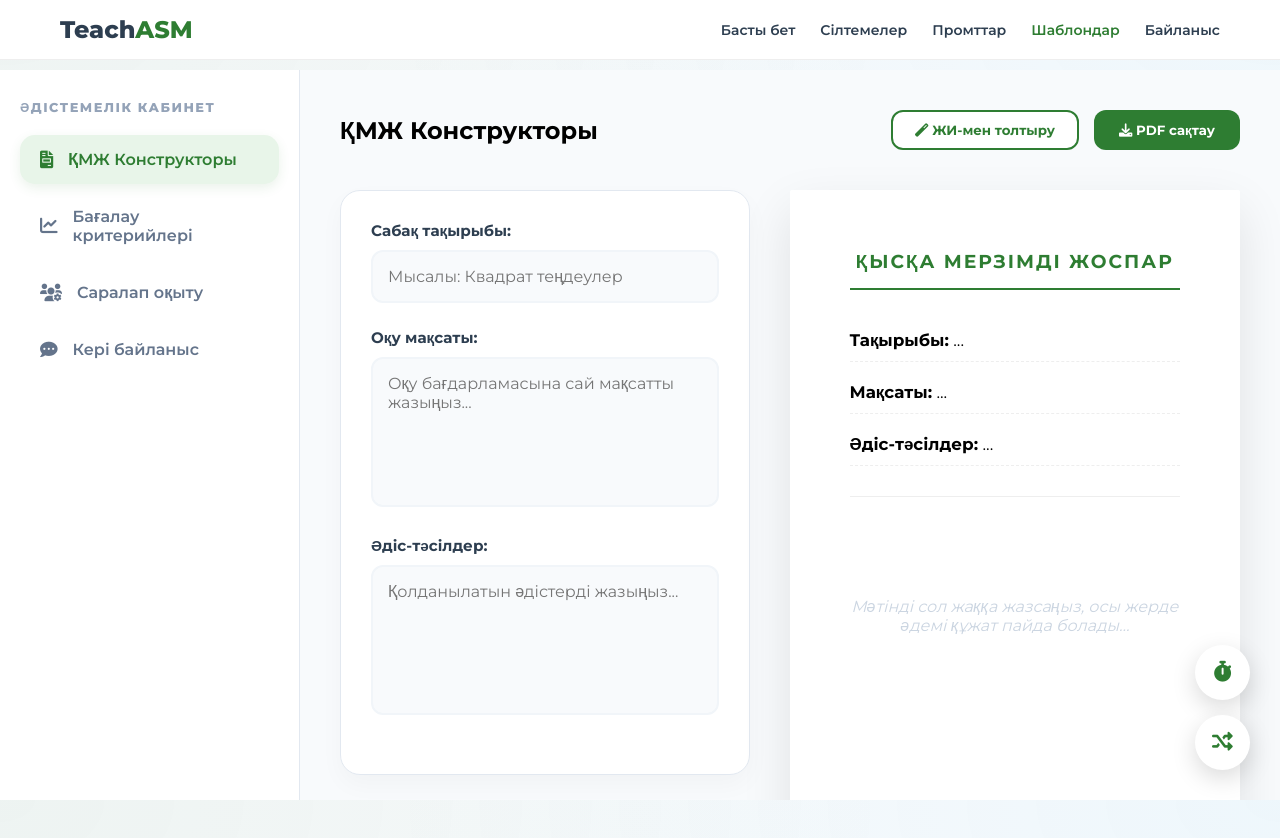
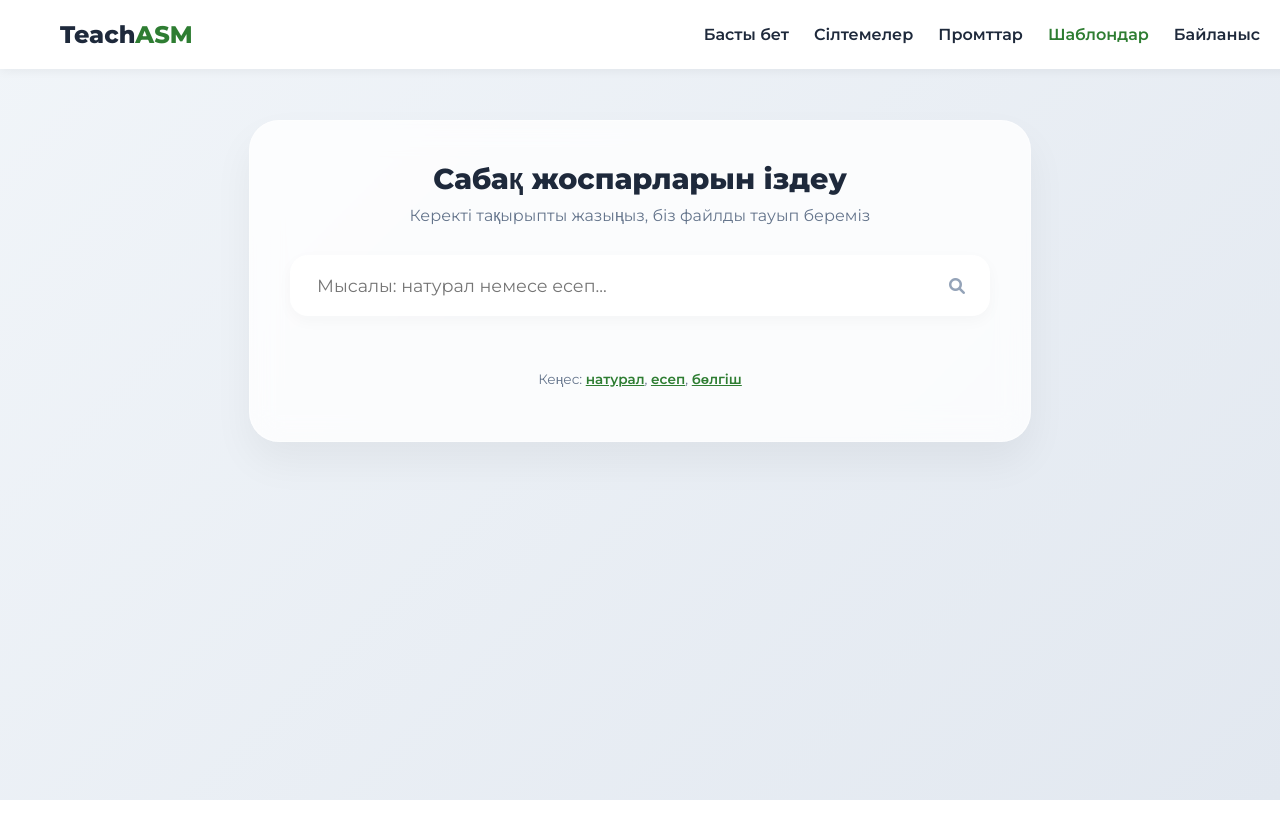
Before and after one commit to Nikoray55/TeachASM, a plain HTML site: page templates.html in a window 1280 px wide. After the commit the page ends 800 px from the top, so only its background shows below. Drawn offline with Linux system fonts and the light colour scheme.

Commit message:
Add files via upload

```diff
--- a/templates.html
+++ b/templates.html
@@ -3,11 +3,167 @@
 <head>
     <meta charset="UTF-8">
     <meta name="viewport" content="width=device-width, initial-scale=1.0">
-    <title>TeachASM - Шаблондар</title>
+    <title>TeachASM - Сабақ жоспарлары</title>
     <link href="https://fonts.googleapis.com/css2?family=Montserrat:wght@400;600;700;800&display=swap" rel="stylesheet">
     <link rel="stylesheet" href="https://cdnjs.cloudflare.com/ajax/libs/font-awesome/6.0.0/css/all.min.css">
-    <link rel="stylesheet" href="style.css">
-    <script src="https://cdnjs.cloudflare.com/ajax/libs/html2pdf.js/0.10.1/html2pdf.bundle.min.js"></script>
+    <style>
+        :root {
+            --primary-color: #2e7d32;
+            --secondary-color: #f1f5f9;
+            --text-main: #1e293b;
+            --text-muted: #64748b;
+            --glass-bg: rgba(255, 255, 255, 0.8);
+            --glass-border: rgba(255, 255, 255, 0.4);
+        }
+
+        body {
+            margin: 0;
+            font-family: 'Montserrat', sans-serif;
+            background: linear-gradient(135deg, #f1f5f9 0%, #e2e8f0 100%);
+            min-height: 100vh;
+        }
+
+        /* Navbar стилі */
+        .navbar {
+            background: white;
+            padding: 20px;
+            box-shadow: 0 2px 10px rgba(0,0,0,0.05);
+            position: fixed;
+            width: 100%;
+            top: 0;
+            z-index: 1000;
+        }
+        .nav-flex {
+            max-width: 1200px;
+            margin: 0 auto;
+            display: flex;
+            justify-content: space-between;
+            align-items: center;
+        }
+        .logo { font-size: 1.5rem; font-weight: 800; color: var(--text-main); }
+        .logo span { color: var(--primary-color); }
+        .nav-links { list-style: none; display: flex; gap: 25px; margin: 0; }
+        .nav-links a { text-decoration: none; color: var(--text-main); font-weight: 600; transition: 0.3s; }
+        .nav-links a:hover, .nav-links a.active { color: var(--primary-color); }
+
+        /* Негізгі Контент */
+        .template-section {
+            padding: 120px 20px 60px;
+            display: flex;
+            justify-content: center;
+        }
+
+        .glass-card {
+            max-width: 700px;
+            width: 100%;
+            background: var(--glass-bg);
+            backdrop-filter: blur(15px);
+            border: 1px solid var(--glass-border);
+            padding: 40px;
+            border-radius: 30px;
+            box-shadow: 0 20px 40px rgba(0,0,0,0.05);
+            text-align: center;
+            animation: fadeIn 0.8s ease-out;
+        }
+
+        @keyframes fadeIn {
+            from { opacity: 0; transform: translateY(20px); }
+            to { opacity: 1; transform: translateY(0); }
+        }
+
+        /* Іздеу аймағы */
+        .search-wrapper {
+            position: relative;
+            margin: 30px 0;
+        }
+
+        .custom-input {
+            width: 100%;
+            padding: 18px 25px;
+            padding-right: 60px;
+            border-radius: 18px;
+            border: 2px solid transparent;
+            background: white;
+            font-family: 'Montserrat';
+            font-size: 1.1rem;
+            box-shadow: 0 5px 15px rgba(0,0,0,0.03);
+            transition: all 0.3s ease;
+            box-sizing: border-box;
+        }
+
+        .custom-input:focus {
+            border-color: var(--primary-color);
+            box-shadow: 0 10px 20px rgba(46, 125, 50, 0.1);
+            outline: none;
+        }
+
+        .search-icon {
+            position: absolute;
+            right: 25px;
+            top: 50%;
+            transform: translateY(-50%);
+            color: #94a3b8;
+            transition: 0.3s;
+        }
+
+        /* Нәтижелер тізімі */
+        .results-container {
+            display: flex;
+            flex-direction: column;
+            gap: 12px;
+            margin-top: 20px;
+            text-align: left;
+        }
+
+        .result-item {
+            background: white;
+            padding: 15px 20px;
+            border-radius: 15px;
+            text-decoration: none;
+            color: var(--text-main);
+            font-weight: 600;
+            border: 1px solid #e2e8f0;
+            display: flex;
+            justify-content: space-between;
+            align-items: center;
+            transition: 0.3s;
+            animation: slideUp 0.4s ease-out forwards;
+        }
+
+        @keyframes slideUp {
+            from { opacity: 0; transform: translateY(10px); }
+            to { opacity: 1; transform: translateY(0); }
+        }
+
+        .result-item:hover {
+            border-color: var(--primary-color);
+            background: #f0fdf4;
+            transform: translateX(5px);
+        }
+
+        .result-item i.fa-file-pdf { color: #ef4444; margin-right: 10px; }
+        .result-item i.fa-download { color: var(--primary-color); opacity: 0.7; }
+
+        .status-badge {
+            font-size: 0.95rem;
+            font-weight: 700;
+            margin-bottom: 15px;
+            color: var(--primary-color);
+        }
+
+        .hint-text {
+            margin-top: 25px;
+            font-size: 0.85rem;
+            color: var(--text-muted);
+        }
+
+        .hint-text span {
+            text-decoration: underline;
+            cursor: pointer;
+            color: var(--primary-color);
+            font-weight: 600;
+        }
+    </style>
 </head>
 <body>
 
@@ -24,133 +180,100 @@
     </div>
 </nav>
 
-<div class="dashboard-wrapper">
-    <aside class="side-menu">
-        <div class="menu-label">Әдістемелік кабинет</div>
-        <ul class="template-nav">
-            <li class="nav-item active" onclick="loadTemplate('kmj', this)">
-                <i class="fas fa-file-invoice"></i> ҚМЖ Конструкторы
-            </li>
-            <li class="nav-item" onclick="loadTemplate('eval', this)">
-                <i class="fas fa-chart-line"></i> Бағалау критерийлері
-            </li>
-            <li class="nav-item" onclick="loadTemplate('differentiation', this)">
-                <i class="fas fa-users-cog"></i> Саралап оқыту
-            </li>
-            <li class="nav-item" onclick="loadTemplate('feedback', this)">
-                <i class="fas fa-comment-dots"></i> Кері байланыс
-            </li>
-        </ul>
-    </aside>
+<section class="template-section">
+    <div class="glass-card">
+        <h2 style="color: var(--text-main); font-size: 1.8rem; font-weight: 800; margin: 0;">Сабақ жоспарларын іздеу</h2>
+        <p style="color: var(--text-muted); margin-top: 10px;">Керекті тақырыпты жазыңыз, біз файлды тауып береміз</p>
 
-    <main class="main-workspace">
-        <header class="workspace-header">
-            <h2 id="template-title">ҚМЖ Конструкторы</h2>
-            <div class="workspace-actions">
-                <button class="btn-outline" onclick="fillWithAI()">
-                    <i class="fas fa-magic"></i> ЖИ-мен толтыру
-                </button>
-                <button class="btn-success" onclick="saveAsPDF()">
-                    <i class="fas fa-download"></i> PDF сақтау
-                </button>
-            </div>
-        </header>
-
-        <section class="editor-container">
-            <div class="form-panel">
-                <div class="input-field">
-                    <label for="topic">Сабақ тақырыбы:</label>
-                    <input type="text" id="topic" placeholder="Мысалы: Квадрат теңдеулер" oninput="updatePreview()">
-                </div>
-                <div class="input-field">
-                    <label for="goal">Оқу мақсаты:</label>
-                    <textarea id="goal" placeholder="Оқу бағдарламасына сай мақсатты жазыңыз..." oninput="updatePreview()"></textarea>
-                </div>
-                <div class="input-field">
-                    <label for="method">Әдіс-тәсілдер:</label>
-                    <textarea id="method" placeholder="Қолданылатын әдістерді жазыңыз..." oninput="updatePreview()"></textarea>
-                </div>
-            </div>
-
-            <div class="document-preview">
-                <div class="page-a4" id="document-to-print">
-                    <div class="a4-content">
-                        <h3 class="preview-header" id="a4-header">Қысқа мерзімді жоспар</h3>
-                        <div class="doc-body">
-                            <p><strong>Тақырыбы:</strong> <span id="view-topic">...</span></p>
-                            <p><strong>Мақсаты:</strong> <span id="view-goal">...</span></p>
-                            <p><strong>Әдіс-тәсілдер:</strong> <span id="view-method">...</span></p>
-                        </div>
-                        <hr>
-                        <div class="preview-placeholder">Мәтінді сол жаққа жазсаңыз, осы жерде әдемі құжат пайда болады...</div>
-                    </div>
-                </div>
-            </div>
-        </section>
-    </main>
-
-    <div class="floating-tools">
-        <div class="tool-circle" title="Таймер" onclick="toggleTimer()">
-            <i class="fas fa-stopwatch"></i>
-        </div>
-        <div class="tool-circle" title="Оқушы таңдау" onclick="openRandomizer()">
-            <i class="fas fa-random"></i>
-        </div>
-    </div>
-</div>
-<div id="timer-modal" class="modal">
-    <div class="timer-card">
-        <span class="close-modal" onclick="closeTimer()">&times;</span>
-
-        <div class="timer-header">
-            <div class="icon-circle">
-                <i class="fas fa-stopwatch"></i>
-            </div>
-            <h3>Сабақ таймері</h3>
+        <div class="search-wrapper">
+            <input type="text" id="topic-input" class="custom-input"
+                   placeholder="Мысалы: натурал немесе есеп..."
+                   oninput="smartSearch()">
+            <i class="fas fa-search search-icon" id="search-icon"></i>
         </div>
 
-        <div class="timer-display">
-            <svg class="progress-ring" width="120" height="120">
-                <circle class="progress-ring__circle" stroke="#e2e8f0" stroke-width="8" fill="transparent" r="52" cx="60" cy="60"/>
-                <circle id="timer-progress" class="progress-ring__circle" stroke="#2e7d32" stroke-width="8" stroke-linecap="round" fill="transparent" r="52" cx="60" cy="60" style="stroke-dasharray: 326.7; stroke-dashoffset: 326.7;"/>
-            </svg>
-            <div id="time-left">05:00</div>
-        </div>
+        <div id="status-msg" class="status-badge"></div>
 
-        <div class="timer-controls">
-            <button class="btn-timer start" onclick="startCountdown()">Бастау</button>
-            <button class="btn-timer reset" onclick="resetTimer()">Нөлдеу</button>
-        </div>
+        <div id="results-list" class="results-container"></div>
+
+        <p class="hint-text">
+            Кеңес: <b><span onclick="setTopic('натурал')">натурал</span></b>,
+            <b><span onclick="setTopic('есеп')">есеп</span></b>,
+            <b><span onclick="setTopic('бөлгіш')">бөлгіш</span></b>
+        </p>
     </div>
-</div>
-<div id="randomizer-modal" class="modal">
-    <div class="randomizer-card">
-        <span class="close-modal" onclick="closeRandomizer()">&times;</span>
+</section>
 
-        <div class="randomizer-header">
-            <div class="icon-circle">
-                <i class="fas fa-users"></i>
-            </div>
-            <h3>Кім жауап береді?</h3>
-            <p>Оқушылар тізімін әр жолға бөлек жазыңыз</p>
-        </div>
+<script>
+    // Барлық файлдар базасы (Толық тізім)
+    const fileDatabase = [
+        "Бөлінгіштіктің  негізгі  қасиеті.pdf",
+        "Дәреже.pdf",
+        "Ең  кіші  ортақ  еселік.pdf",
+        "Ең  үлкен  ортақ  бөлгіш.pdf",
+        "ЕҮОБ пен ЕКОЕ табуға есептер  шығару.pdf",
+        "Жай  бөлшектің  негізгі  қасиеті.pdf",
+        "Кесінді.pdf",
+        "Координаталық сәуле.pdf",
+        "Мәтінді есептерді  теңдеудің  көмегімен  шығару.pdf",
+        "Натурал сандарды азайту.pdf",
+        "Натурал сандарды жазу.pdf",
+        "Натурал сандарды қосу.pdf",
+        "Натурал сандарды салыстыру.pdf",
+        "Натурал сандарды 2,5, 10-ға  бөлінгіштік  белгілері.pdf",
+        "Натурал сандарды 3,9 -ға  бөлінгіштік  белгілері.pdf",
+        "Натурал сандарды жай  көбейткіштерге  жіктеу.pdf",
+        "Натурал сандарды қөбейту және бөлу.pdf",
+        "Натурал сандарды бөлгіші  және  еселігі.pdf",
+        "Өрнектерді ықшамдау.pdf",
+        "Есеп шығару.pdf"
+    ];
 
-        <div class="randomizer-body">
-            <textarea id="student-list" placeholder="Мысалы:&#10;Асқар&#10;Айгерім&#10;Берік"></textarea>
+    function smartSearch() {
+        const input = document.getElementById('topic-input').value.trim().toLowerCase();
+        const resultsArea = document.getElementById('results-list');
+        const status = document.getElementById('status-msg');
+        const icon = document.getElementById('search-icon');
 
-            <div id="display-name" class="name-display-area">
-                <span>Дайынсыз ба?</span>
-            </div>
-        </div>
+        resultsArea.innerHTML = ""; // Ескі нәтижелерді өшіру
 
-        <div class="randomizer-footer">
-            <button class="btn-primary-action" onclick="pickStudent()">
-                <i class="fas fa-play"></i> Таңдау
-            </button>
-        </div>
-    </div>
-</div>
+        if (input.length > 1) {
+            icon.style.color = '#2e7d32';
 
-<script src="script.js"></script>
+            // Сәйкес файлдарды табу
+            const matchedFiles = fileDatabase.filter(fileName =>
+                fileName.toLowerCase().includes(input)
+            );
+
+            if (matchedFiles.length > 0) {
+                status.innerHTML = `<i class="fas fa-check-circle"></i> ${matchedFiles.length} файл табылды:`;
+
+                matchedFiles.forEach(fileName => {
+                    const link = document.createElement('a');
+                    link.href = fileName;
+                    link.download = fileName;
+                    link.className = 'result-item';
+                    link.innerHTML = `
+                        <span><i class="fas fa-file-pdf"></i> ${fileName}</span>
+                        <i class="fas fa-download"></i>
+                    `;
+                    resultsArea.appendChild(link);
+                });
+            } else {
+                status.innerHTML = `<span style="color: #64748b;">"${input}" бойынша ештеңе табылмады</span>`;
+            }
+        } else {
+            icon.style.color = '#94a3b8';
+            status.innerHTML = "";
+        }
+    }
+
+    // Тез жазу функциясы
+    function setTopic(name) {
+        document.getElementById('topic-input').value = name;
+        smartSearch();
+    }
+</script>
+
 </body>
 </html>
```
